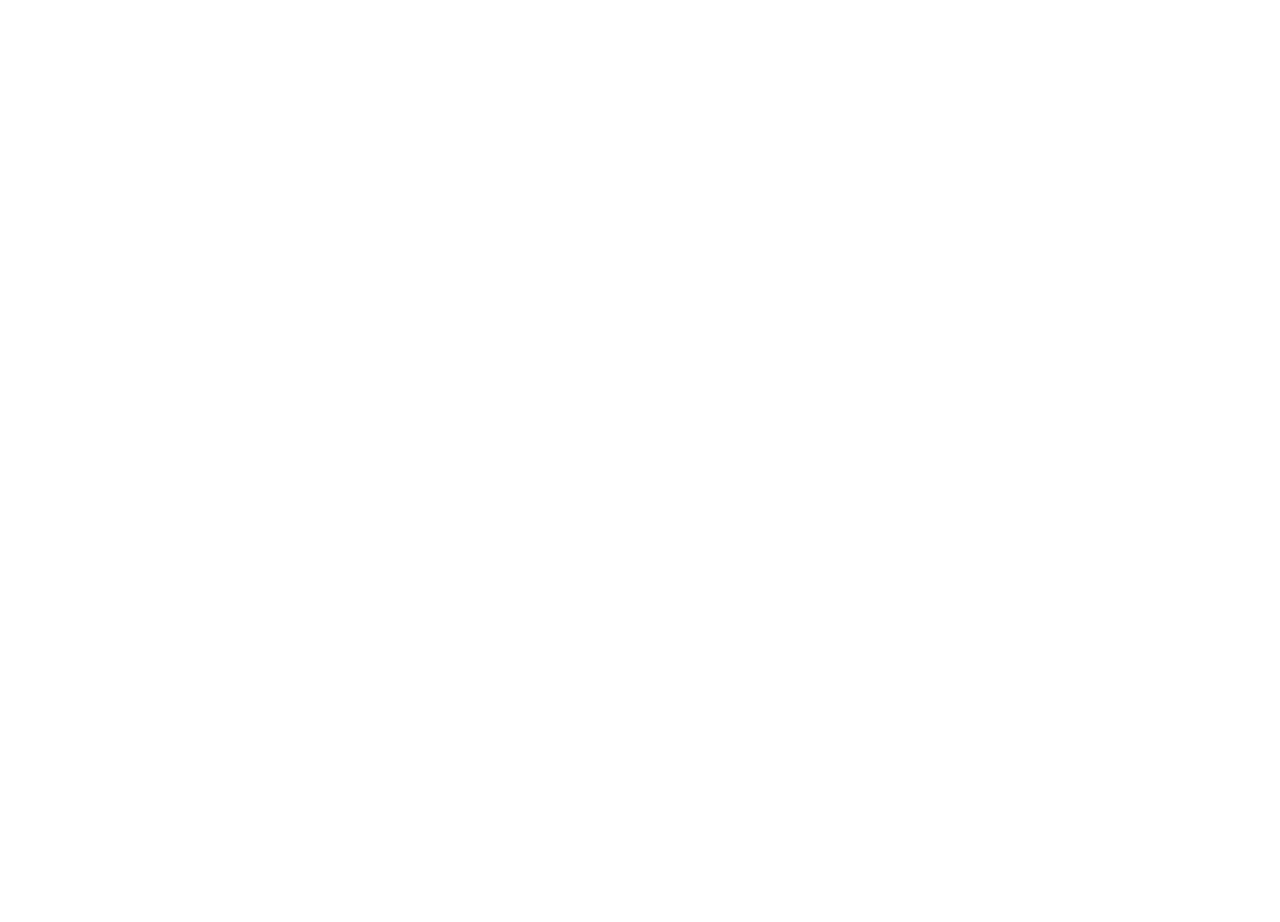
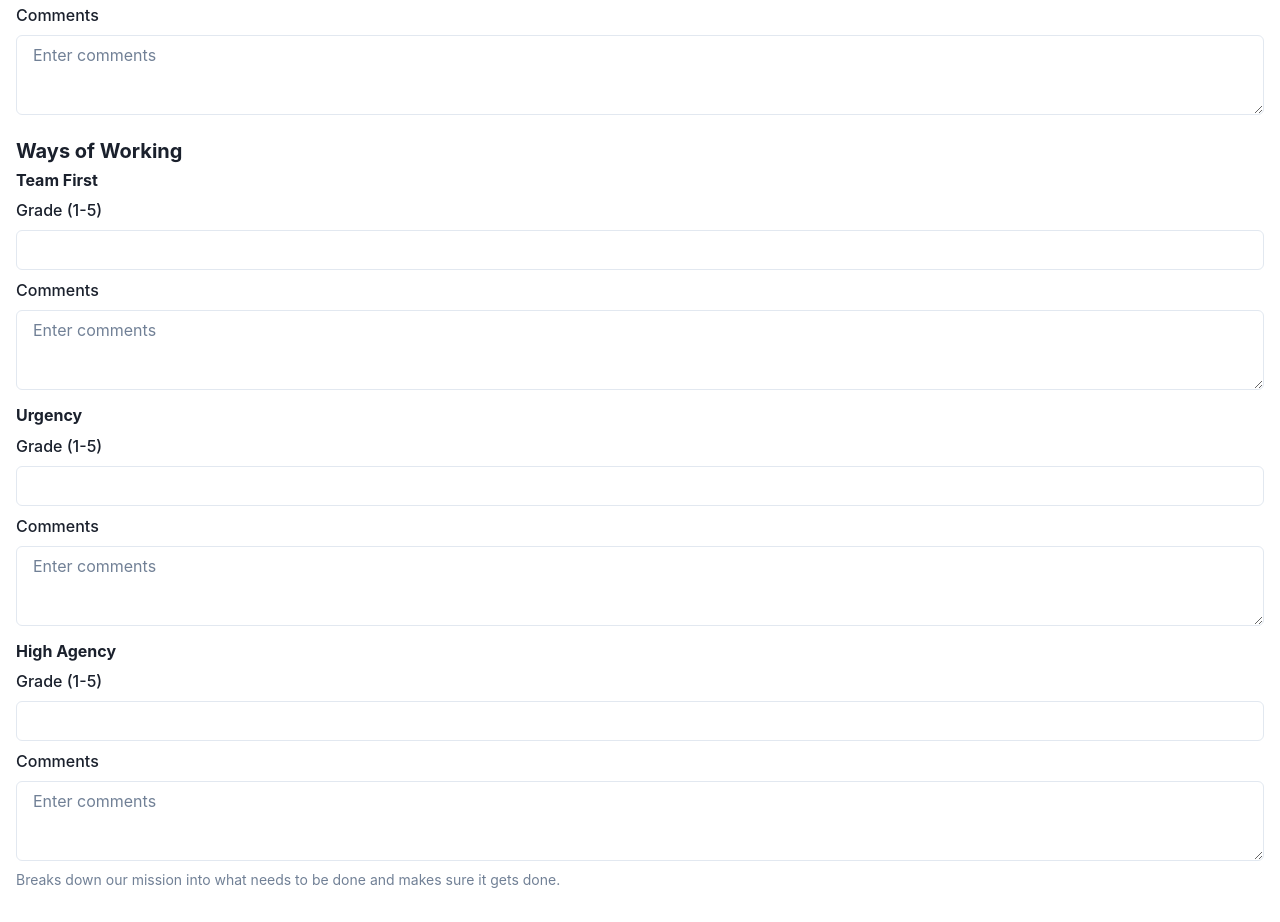
Before and after one commit to GPT-Engineer-App/candidate-grader, a React (Vite) app: page /candidate/1 in a window 1280 px wide. Shown: the part 840-1762 px from the top of the page. Before the commit the page ends 800 px from the top, so only its background shows below. Built offline with nearby package versions, Linux system fonts and the light colour scheme.

Commit message:
Added new grading criteria: Adaptability and Ways of Working with sub-criteria (Team First, Urgency, High Agency) to the Candidate page.

```diff
--- a/src/pages/Candidate.jsx
+++ b/src/pages/Candidate.jsx
@@ -1,4 +1,4 @@
-import { Box, Heading, FormControl, FormLabel, Input, NumberInput, NumberInputField, Textarea, VStack } from "@chakra-ui/react";
+import { Box, Heading, FormControl, FormLabel, Input, NumberInput, NumberInputField, Textarea, VStack, Text } from "@chakra-ui/react";
 import { useParams } from "react-router-dom";
 
 const Candidate = () => {
@@ -43,6 +43,64 @@ const Candidate = () => {
             <Textarea placeholder="Enter comments" />
           </FormControl>
         </Box>
+        <Box>
+          <Heading size="md" mb={2}>Adaptability</Heading>
+          <FormControl mb={2}>
+            <FormLabel>Grade (1-5)</FormLabel>
+            <NumberInput max={5} min={1}>
+              <NumberInputField />
+            </NumberInput>
+          </FormControl>
+          <FormControl mb={2}>
+            <FormLabel>Comments</FormLabel>
+            <Textarea placeholder="Enter comments" />
+          </FormControl>
+        </Box>
+        <Box>
+          <Heading size="md" mb={2}>Ways of Working</Heading>
+          <Box mb={4}>
+            <Heading size="sm" mb={2}>Team First</Heading>
+            <FormControl mb={2}>
+              <FormLabel>Grade (1-5)</FormLabel>
+              <NumberInput max={5} min={1}>
+                <NumberInputField />
+              </NumberInput>
+            </FormControl>
+            <FormControl mb={2}>
+              <FormLabel>Comments</FormLabel>
+              <Textarea placeholder="Enter comments" />
+            </FormControl>
+          </Box>
+          <Box mb={4}>
+            <Heading size="sm" mb={2}>Urgency</Heading>
+            <FormControl mb={2}>
+              <FormLabel>Grade (1-5)</FormLabel>
+              <NumberInput max={5} min={1}>
+                <NumberInputField />
+              </NumberInput>
+            </FormControl>
+            <FormControl mb={2}>
+              <FormLabel>Comments</FormLabel>
+              <Textarea placeholder="Enter comments" />
+            </FormControl>
+          </Box>
+          <Box mb={4}>
+            <Heading size="sm" mb={2}>High Agency</Heading>
+            <FormControl mb={2}>
+              <FormLabel>Grade (1-5)</FormLabel>
+              <NumberInput max={5} min={1}>
+                <NumberInputField />
+              </NumberInput>
+            </FormControl>
+            <FormControl mb={2}>
+              <FormLabel>Comments</FormLabel>
+              <Textarea placeholder="Enter comments" />
+            </FormControl>
+            <Text mt={2} fontSize="sm" color="gray.500">
+              Breaks down our mission into what needs to be done and makes sure it gets done.
+            </Text>
+          </Box>
+        </Box>
       </VStack>
     </Box>
   );
```
